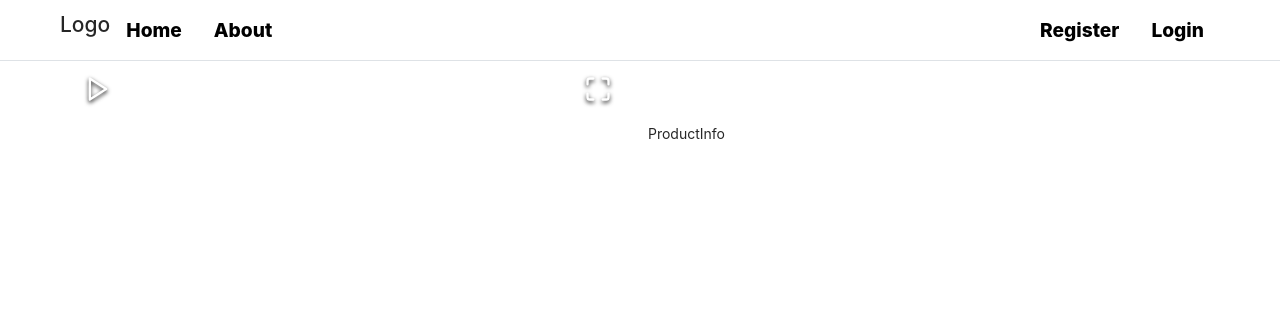
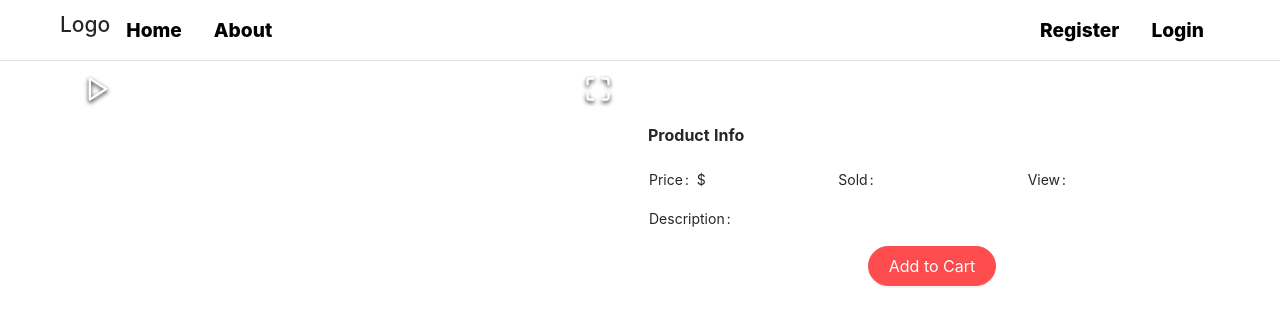
Before and after one commit to kangdari/Shopping_mall, a React (Create React App) app in the folder client/: page /product/1 in a window 1280 px wide. Shown: the top 324 px of the page. Built offline with nearby package versions, Linux system fonts and the light colour scheme; no server answers.

Commit message:
add ProductInfo component DetailProdcutPage에 ProductInfo 컴포넌트 추가

```diff
--- a/client/src/components/pages/DetailProuctPage/Sections/ProductInfo.js
+++ b/client/src/components/pages/DetailProuctPage/Sections/ProductInfo.js
@@ -1,7 +1,24 @@
 import React from 'react';
+import { Descriptions, Button } from 'antd';
 
 const ProductInfo = ({ product }) => {
-  return <div>ProductInfo</div>;
+  const ClickHandler = (e) => {};
+
+  return (
+    <>
+      <Descriptions title='Product Info'>
+        <Descriptions.Item label='Price'>${product.price}</Descriptions.Item>
+        <Descriptions.Item label='Sold'>{product.sold}</Descriptions.Item>
+        <Descriptions.Item label='View'>{product.views}</Descriptions.Item>
+        <Descriptions.Item label='Description'>{product.description}</Descriptions.Item>
+      </Descriptions>
+      <div style={{ display: 'flex', justifyContent: 'center' }}>
+        <Button size='large' shape='round' type='danger' onClick={ClickHandler}>
+          Add to Cart
+        </Button>
+      </div>
+    </>
+  );
 };
 
 export default ProductInfo;
```
